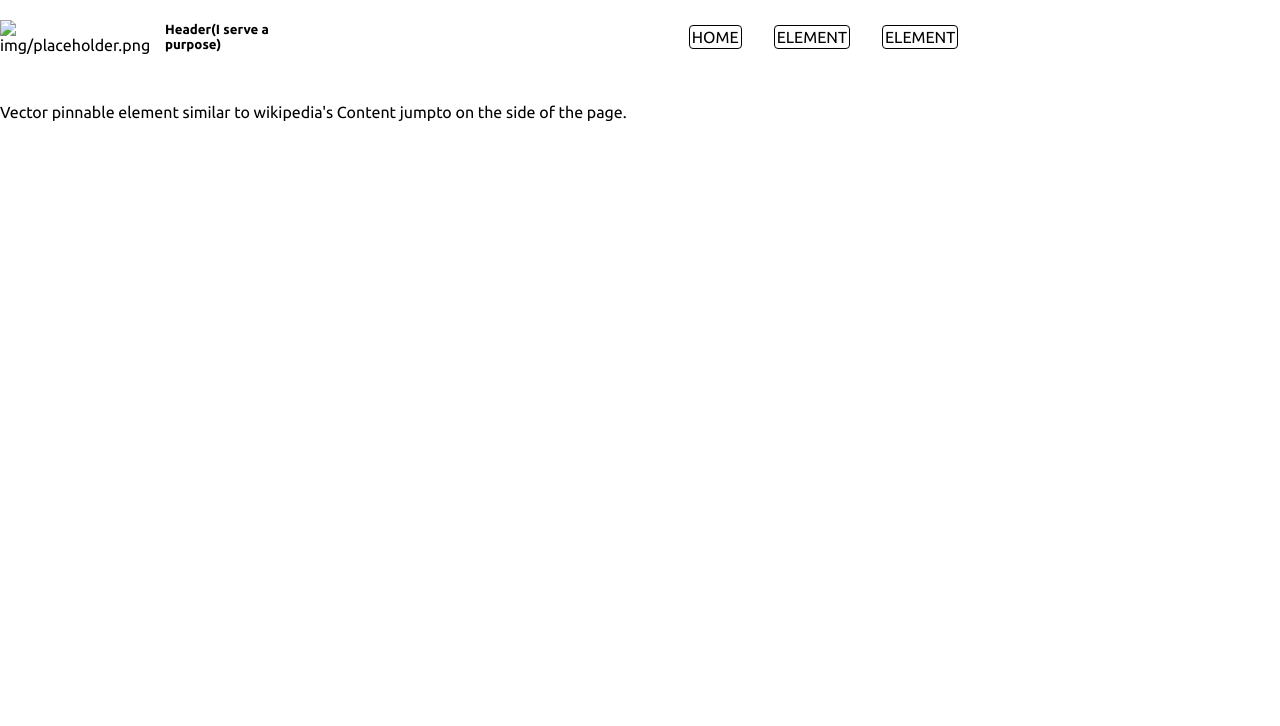
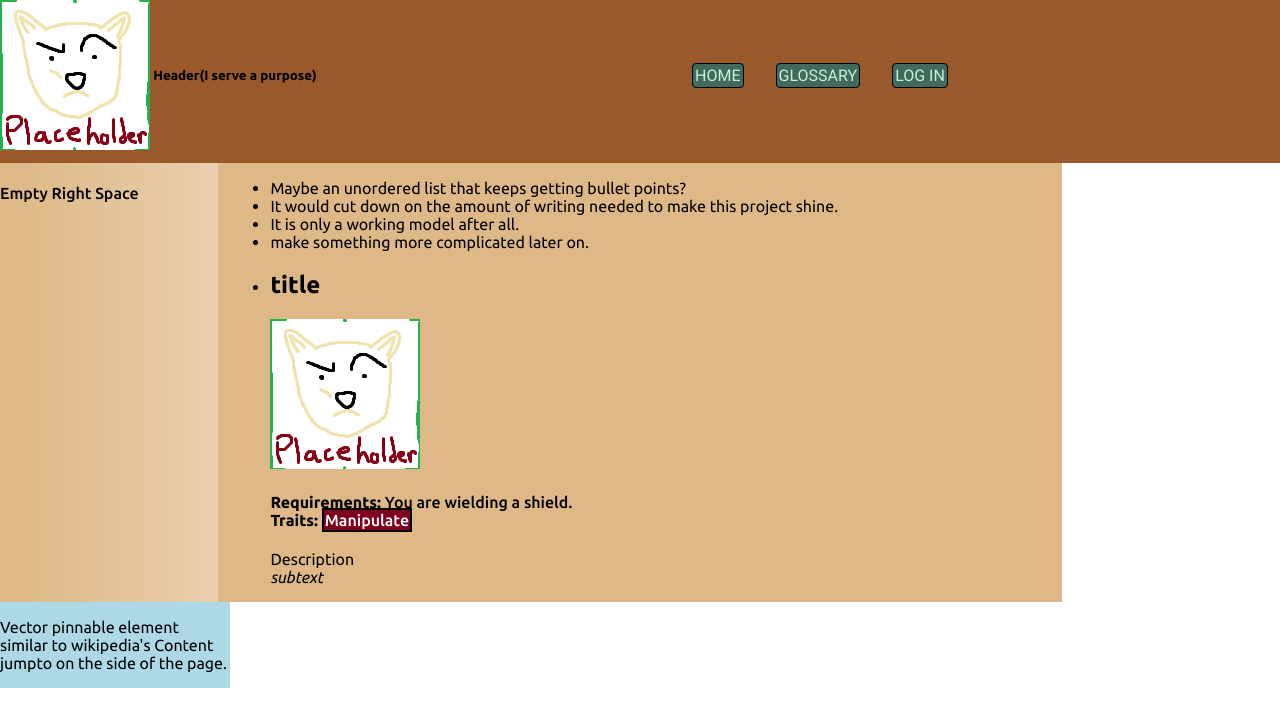
Before and after one commit to MiracleMeds/pathfinder-website-project, a website: page pages/ActionList.html in a window 1280 px wide. Drawn offline with Linux system fonts and the light colour scheme.

Commit message:
Tweaked with the CSS. Still not happy with it.

```diff
--- a/pages/ActionList.html
+++ b/pages/ActionList.html
@@ -12,26 +12,50 @@ have most of this empty for now. (will be one of the first things I do I think..
         <link rel="stylesheet" href="../public/CSS/style.css">
     </head>
     <header>
-        <img src="public/img/placeholder.png" alt="img/placeholder.png">
+        <img src="../public/img/placeholder.png" alt="img/placeholder.png">
         <h5>Header(I serve a purpose)</h5>
         <nav>
             <ul>
                 <li><a href="index.html">Home</a></li>
-                <li><a href="">Element</a></li>
-                <li><a href="">Element</a></li>
+                <li><a href="glossary.html">Glossary</a></li>
+                <li><a href="login/login.html">Log In</a></li>
             </ul>
         </nav>
     </header>
-    <div class="spacer">
-
-    </div>
+    <div class="dropdownFilters">
 
     <body>
+    </div>
+    <div class="rightSpace">
+        <h4>Empty Right Space</h4>
+    </div>
+        <main>
+            <ul>
+                <li>Maybe an unordered list that keeps getting bullet points?</li>
+                <li>It would cut down on the amount of writing needed to make this project shine.</li>
+                <li>It is only a working model after all.</li>
+                <li>make something more complicated later on.</li>
+                <li>
+                    <h2>title</h2>
+                    <img src="../public/img/placeholder.png">
+                    <h4><b>Requirements:</b> You are wielding a shield.
+                        <br>
+                        <b>Traits:</b>
+                        <a href="glossary.html" class="tag">Manipulate</a>
+                    </h4>
+                    <p>
+                        Description <br><i>subtext</i>
 
-    </body>
+                    </p>
+                    <p></p>
+                </li>
+            </ul>
+        </main>
     <!--REQUIRES JAVASCRIPT TO FUNCTION-->
     <div class="vectorPinnableElement">
 
         <p>Vector pinnable element similar to wikipedia's Content jumpto on the side of the page.</p>
     </div>
+    </body>
+
 </html>
--- a/public/CSS/style.css
+++ b/public/CSS/style.css
@@ -1,5 +1,6 @@
 @import url('https://fonts.googleapis.com/css2?family=Ubuntu:ital,wght@0,300;0,400;0,500;0,700;1,300;1,400;1,500;1,700&display=swap');
 @import url('https://fonts.googleapis.com/css2?family=Cormorant+Garamond:ital,wght@0,300;0,400;0,500;0,600;0,700;1,300;1,400;1,500;1,600;1,700&family=Ubuntu:ital,wght@0,300;0,400;0,500;0,700;1,300;1,400;1,500;1,700&display=swap');
+@import url('https://fonts.googleapis.com/css2?family=Cormorant+Garamond:ital,wght@0,300;0,400;0,500;0,600;0,700;1,300;1,400;1,500;1,600;1,700&family=Roboto:ital,wght@0,100;0,300;0,400;0,500;0,700;0,900;1,100;1,300;1,400;1,500;1,700;1,900&family=Ubuntu:ital,wght@0,300;0,400;0,500;0,700;1,300;1,400;1,500;1,700&display=swap');
 
 @font-face {
   font-family: 'moonshinerregular';
@@ -39,6 +40,23 @@
   font-style: normal;
 
 }
+/*
+Imported Font names:
+ *Roboto - (thin/regular/bold/etc..)
+  font-family: "Roboto", sans-serif;
+  font-weight:(100/400/700/etc..);
+  font-style:(normal/italic);
+
+ *Unbuntu - (light/regular/bold/etc..)
+  font-family: "Unbuntu", sans-serif;
+  font-weight:(300/400/700/etc..);
+  font-style:(normal/italic);
+
+ *Cormorant Garamond - (light/regular/bold/etc..)
+  font-family: "Roboto", serif;
+  font-weight:(300/400/700/etc..);
+  font-style:(normal/italic);
+*/
 
 /* Use * for debugging */
 *{
@@ -65,6 +83,12 @@ h3, h4{
 :root{
     --white: #FFFFFF;
     --black: #000000;
+    --burgundy: #800020;
+    --coffee: #99592A;
+    --parchment: #DEB887;
+    --sunbleached: #E9D0AF;
+    --magnolia: #426A5A;
+    --mint: #c0f2dd;
 }
 
 body{
@@ -84,6 +108,7 @@ header{
   justify-content: space-between;
   align-items: center;
   padding-bottom: 1%;
+  background-color: var(--coffee);
 }
 header nav{
   display:flex;
@@ -103,14 +128,15 @@ header nav{
   }
   header ul li a {
     text-decoration: none;
-    color:var(--black);
+    background-color: var(--magnolia);
+    color:var(--mint);
     text-transform: uppercase;
     font-size: 1rem;
     border-radius:4px;
     border:1px solid black;
     cursor:pointer;
     padding: 2px;
-
+    font-family:'Roboto';
   }
 /*
     header ul li a:hover{
@@ -126,23 +152,29 @@ header nav{
 
 /*Main content*/
 main{
-  background-color: papayawhip;
+  background-color: var(--parchment);
   width:64%;
+  /*Look for me if you can't make a line across the
+  borders of the main section.
+  Padding in main overrides all?
+  */
+  padding: 0% 1% 0% 1%;
 }
 .welcome{
   font-family: "Cormorant Garamond", serif;
   font-weight: 400;
   font-style: normal;
+
 }
 
 /*Left and Right borders*/
 .leftSpace{
-  width:18%;
-  background-color:lightblue;
+  width:17%;
+  background-image:linear-gradient(to right, var(--sunbleached) 0%, var(--parchment) 90%);
 }
 .rightSpace{
-  background-color: lightcoral;
-  width:18%;
+  background-image: linear-gradient(to left, var(--sunbleached) 0%, var(--parchment) 90%);
+  width:17%;
 }
 
 footer{
@@ -150,3 +182,17 @@ footer{
   flex-flow:row;
   width: 100%;
 }
+
+/*Action List Page*/
+.tag{
+  text-decoration: none;
+  padding: 1px;
+  border-radius: 0px;
+  border: 2px solid var(--black);
+  background-color: var(--burgundy);
+  color: var(--white);
+}
+.vectorPinnableElement{
+    width:18%;
+    background-color:lightblue;
+}
--- a/server.js
+++ b/server.js
@@ -27,6 +27,8 @@ site.get('(/login)?/login(.html)?', (req, res) =>{
 site.get('(/login)?/signup(.html)?', (req, res) =>{
     res.sendFile(path.join(__dirname, 'pages', 'login', 'signup.html'));
 });
-
+site.get('/glossary(.html)?', (req, res) =>{
+    res.sendFile(path.join(__dirname, 'pages', 'glossary.html'));
+});
 
 site.listen(PORT, () => console.log('Server is running on port ' + PORT));
```
Also changed, not shown: index.html (+4 -4 lines), pages/glossary.html (added, +27 -0 lines), public/img/ActionLibLOGOWIP.png (added), public/img/ActionLibWIP.png (added).
